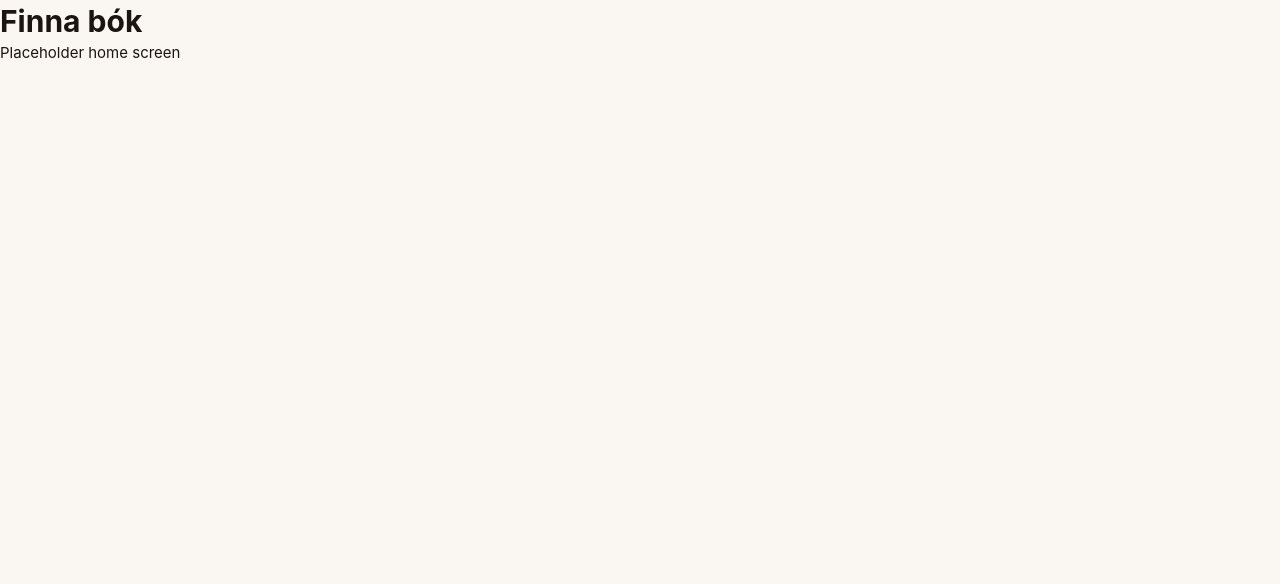
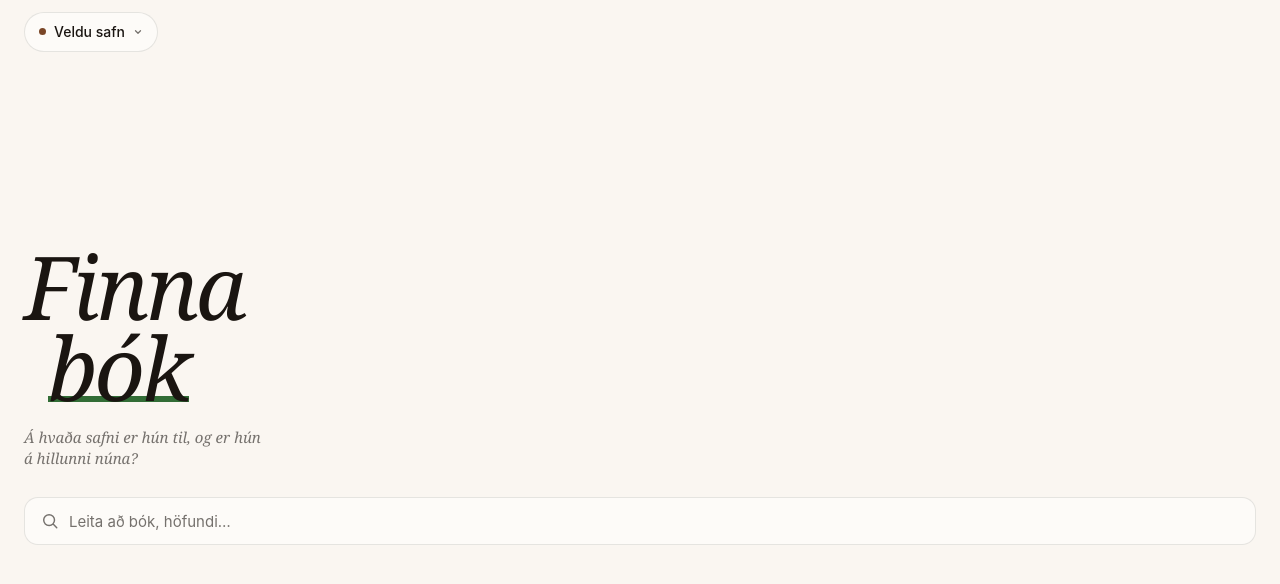
Before and after one commit to kromby/Ez.Bokasafn, a SvelteKit app in the folder apps/web/: page / in a window 1280 px wide. Shown: the top 584 px of the page. Built offline with nearby package versions, Linux system fonts and the light colour scheme.

Commit message:
feat(web): home screen with editorial wordmark + scope picker + search

```diff
--- a/apps/web/src/routes/+page.svelte
+++ b/apps/web/src/routes/+page.svelte
@@ -1,2 +1,50 @@
-<h1>Finna bók</h1>
-<p>Placeholder home screen</p>
+<script lang="ts">
+  import { goto } from '$app/navigation';
+  import { libraryScope } from '$lib/stores.js';
+  import LibraryScopePicker from '$lib/components/LibraryScopePicker.svelte';
+
+  let q = $state('');
+
+  function submit(e: SubmitEvent) {
+    e.preventDefault();
+    const trimmed = q.trim();
+    if (!trimmed) return;
+    const scope = $libraryScope?.code;
+    const params = new URLSearchParams({ q: trimmed });
+    if (scope) params.set('lib', scope);
+    goto(`/search?${params.toString()}`);
+  }
+</script>
+
+<svelte:head><title>Finna bók</title></svelte:head>
+
+<div class="home" style="display:flex;flex-direction:column;min-height:100dvh;padding:0 24px;">
+  <div style="padding-top:12px;display:flex;justify-content:flex-start;">
+    <LibraryScopePicker />
+  </div>
+  <div style="flex:1;display:flex;flex-direction:column;justify-content:center;gap:28px;padding-bottom:60px;">
+    <div>
+      <h1 class="wordmark">
+        <span class="l1">Finna</span>
+        <span class="l2"><span class="underline">bók</span></span>
+      </h1>
+      <p class="tagline">Á hvaða safni er hún til, og er hún á hillunni núna?</p>
+    </div>
+
+    <form onsubmit={submit}>
+      <label class="search">
+        <svg class="search-icon" viewBox="0 0 20 20" fill="none" aria-hidden="true">
+          <circle cx="9" cy="9" r="6" stroke="currentColor" stroke-width="1.6" />
+          <path d="M14 14L17.5 17.5" stroke="currentColor" stroke-width="1.6" stroke-linecap="round" />
+        </svg>
+        <input
+          type="search"
+          placeholder="Leita að bók, höfundi…"
+          bind:value={q}
+          autocomplete="off"
+          enterkeyhint="search"
+        />
+      </label>
+    </form>
+  </div>
+</div>
```
